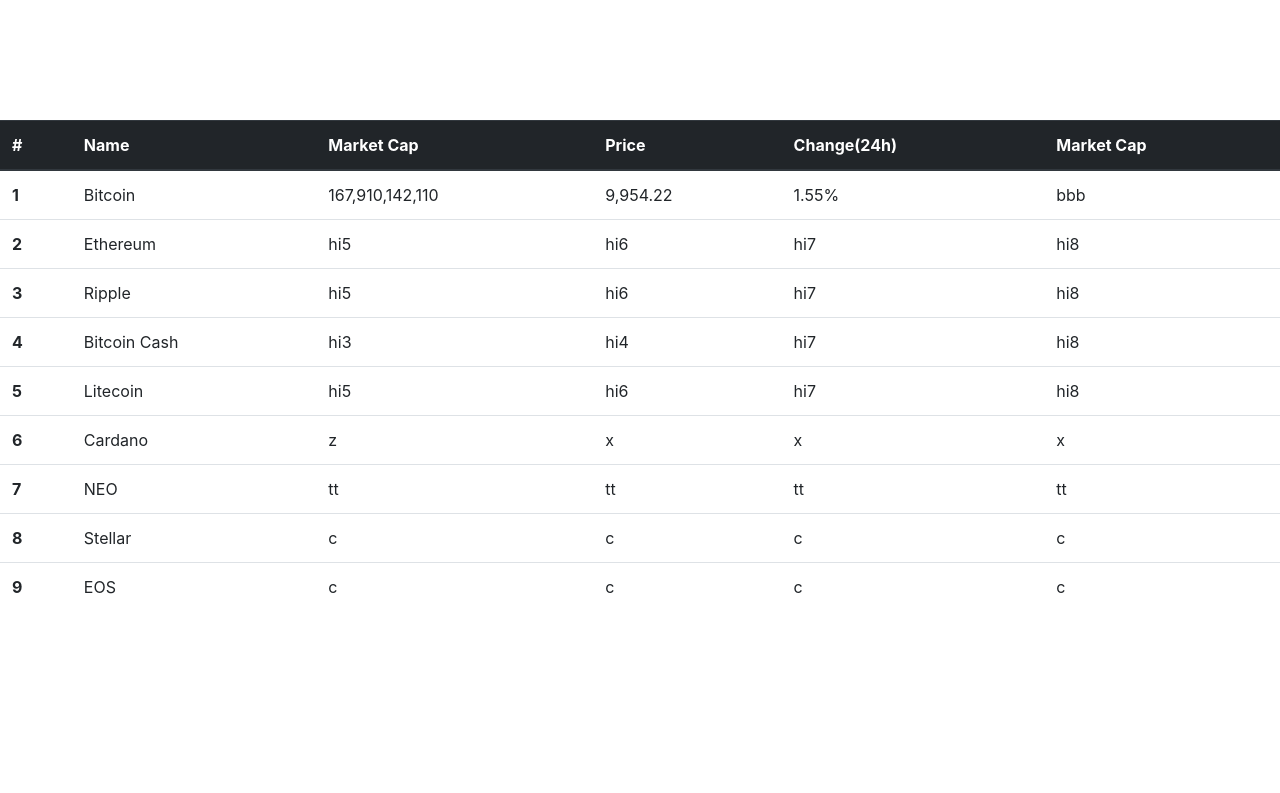
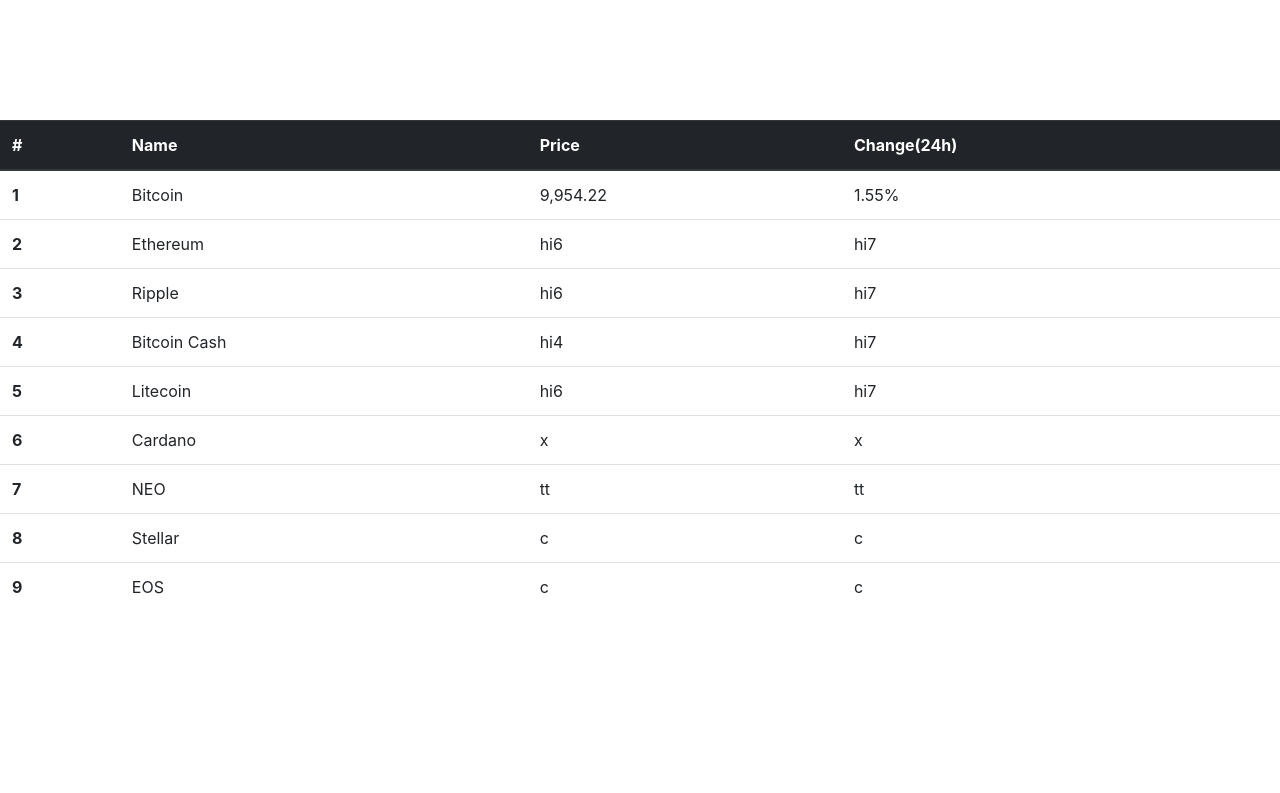
Before and after one commit to vaibhavchhabra800/Crypter2, a Django app: page / in a window 1280 px wide. Shown: the part 58-851 px from the top of the page. Run offline with Django 3.2, Linux system fonts and the light colour scheme; some libraries are stand-ins or nearby versions.

Commit message:
totally responsive

```diff
--- a/mainpage/templates/home2.html
+++ b/mainpage/templates/home2.html
@@ -18,86 +18,86 @@
         <tr >
             <th scope="col">#</th>
             <th scope="col">Name</th>
-            <th scope="col">Market Cap</th>
+            <th scope="col" class="d-none d-lg-block d-xl-none">Market Cap</th>
             <th scope="col">Price</th>
-            <th scope="col">Change(24h)</th>
-            <th scope="col">Market Cap</th>
+            <th scope="col" class=" .d-none .d-lg-block .d-xl-none">Change(24h)</th>
+            <th scope="col" class="d-none d-lg-block d-xl-none">MarketCap Graph</th>
         </tr>
     </thead>
     <tbody>
         <tr id="1">
             <th scope="row">1</th>
             <td>Bitcoin</td>
-            <td>167,910,142,110</td>
+            <td class="d-none d-lg-block d-xl-none">167,910,142,110</td>
             <td>9,954.22</td>
-            <td>1.55%</td>
-            <td>bbb</td>
+            <td >1.55%</td>
+            <td class="d-none d-lg-block d-xl-none">bbb</td>
         </tr>
         <tr id="2">
             <th scope="row">2</th>
             <td>Ethereum</td>
-            <td>hi5</td>
+            <td class="d-none d-lg-block d-xl-none">hi5vaibhav</td>
             <td>hi6</td>
-            <td>hi7</td>
-            <td>hi8</td>
+            <td >hi7</td>
+            <td class="d-none d-lg-block d-xl-none">hi8</td>
         </tr>
         <tr id="3">
             <th scope="row">3</th>
             <td>Ripple</td>
-            <td>hi5</td>
+            <td class="d-none d-lg-block d-xl-none">hi5</td>
             <td>hi6</td>
-            <td>hi7</td>
-            <td>hi8</td>
+            <td ">hi7</td>
+            <td class="d-none d-lg-block d-xl-none">hi8</td>
             </tr>
         <tr id="4">
             <th scope="row">4</th>
             <td>Bitcoin Cash</td>
-            <td>hi3</td>
+            <td class="d-none d-lg-block d-xl-none">hi3</td>
             <td>hi4</td>
-            <td>hi7</td>
-            <td>hi8</td>
+            <td >hi7</td>
+            <td class="d-none d-lg-block d-xl-none">hi8</td>
         </tr>
         <tr id="5">
             <th scope="row">5</th>
             <td>Litecoin</td>
-            <td>hi5</td>
+            <td class="d-none d-lg-block d-xl-none">hi5</td>
             <td>hi6</td>
-            <td>hi7</td>
-            <td>hi8</td>
+            <td ">hi7</td>
+            <td class="d-none d-lg-block d-xl-none">hi8</td>
         </tr>
         <tr id="6">
             <th scope="row">6</th>
             <td>Cardano</td>
-            <td>z</td>
+            <td class="d-none d-lg-block d-xl-none">z</td>
             <td>x</td>
             <td>x</td>
-            <td>x</td>
+            <td class="d-none d-lg-block d-xl-none">x</td>
 
         </tr>
         <tr id="7">
             <th scope="row">7</th>
             <td>NEO</td>
+            <td class="d-none d-lg-block d-xl-none">tt</td>
             <td>tt</td>
-            <td>tt</td>
-            <td>tt</td>
-            <td>tt</td>
+            <td >tt</td>
+            <td class="d-none d-lg-block d-xl-none">tt</td>
 
         </tr>
         <tr id="8">
             <th scope="row">8</th>
             <td>Stellar</td>
+            <td class="d-none d-lg-block d-xl-none">c</td>
             <td>c</td>
-            <td>c</td>
-            <td>c</td>
-            <td>c</td>
+            <td >c</td>
+            <td class="d-none d-lg-block d-xl-none">c</td>
         </tr>
         <tr id="9">
             <th scope="row">9</th>
             <td>EOS</td>
+            <td class="d-none d-lg-block d-xl-none">c</td>
             <td>c</td>
-            <td>c</td>
-            <td>c</td>
-            <td>c</td>
+            <td >c</td>
+            <td class="d-none d-lg-block d-xl-none">c</td>
         </tr>
     </tbody>
 
```
Also changed, not shown: db.sqlite3, 1 other file.
